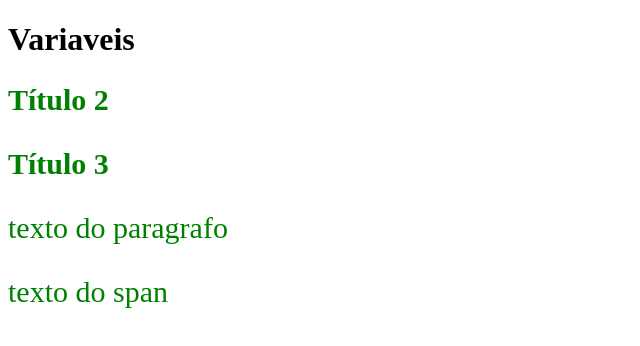
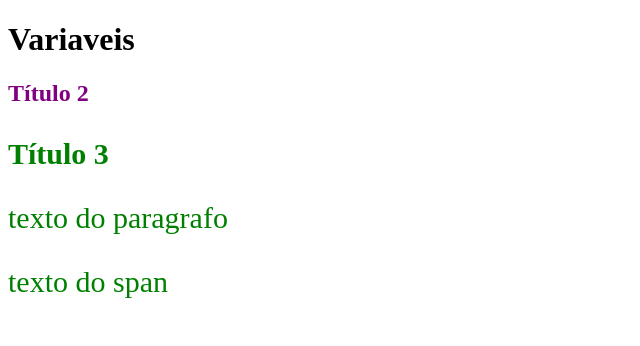
Before and after one commit to Paulo1901/dev_completo_frontand, a plain HTML site: page DevQuest/07_modulo_css_avancado/05-variaveis/index.html in a window 1280 px wide. Shown: the whole page, without its empty margins (0-640 px from the left). Drawn offline with Linux system fonts and the light colour scheme.

Commit message:
escopo de variavel de variavel local

```diff
--- a/DevQuest/07_modulo_css_avancado/05-variaveis/style.css
+++ b/DevQuest/07_modulo_css_avancado/05-variaveis/style.css
@@ -4,8 +4,10 @@
 }
 
 h2{
+    --cor-padrao: purple;
+
     color: var(--cor-padrao, red);
-    font-size: var(--tamanho-padrao, 20px);
+    color: var(--cor-padrao);
 }
 
 h3{
```
